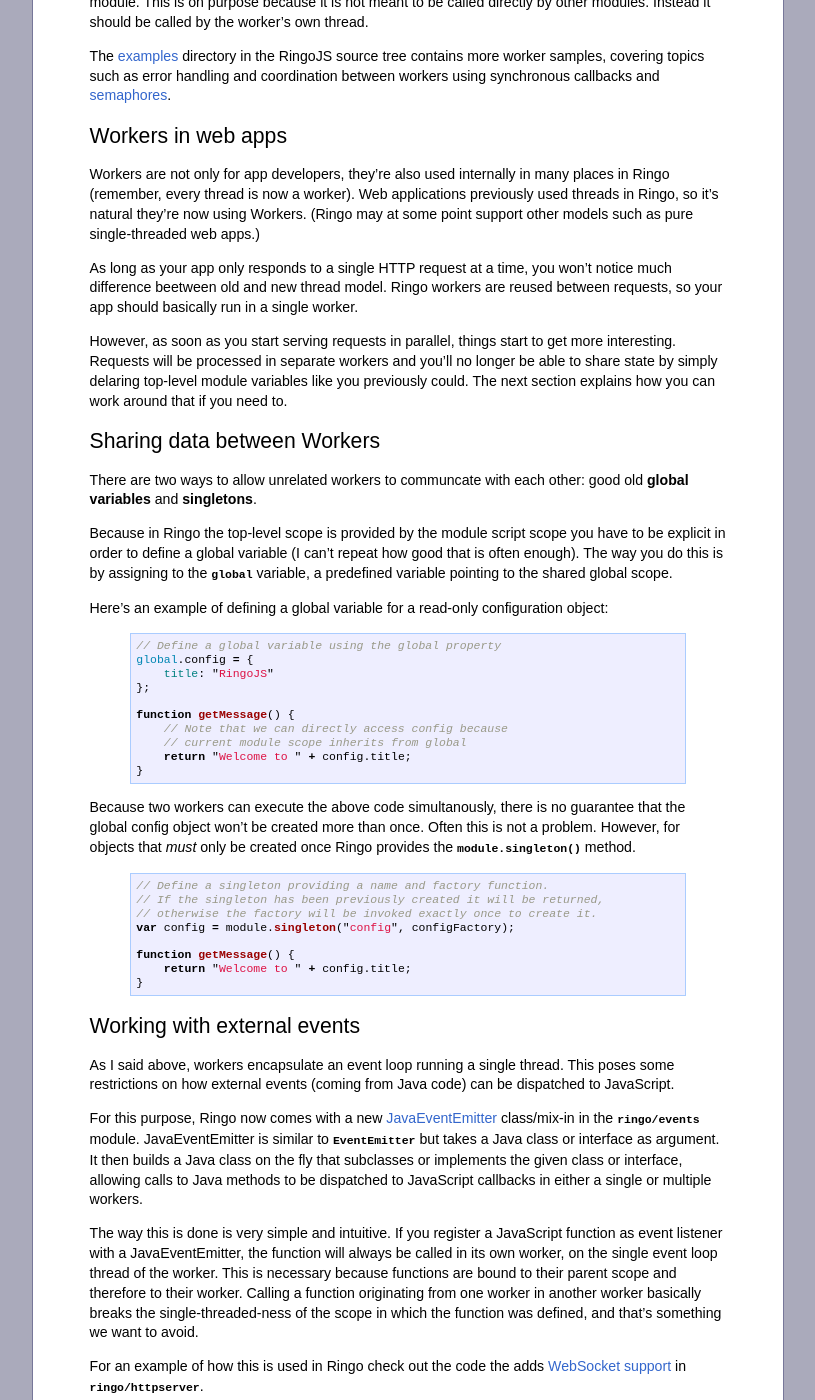
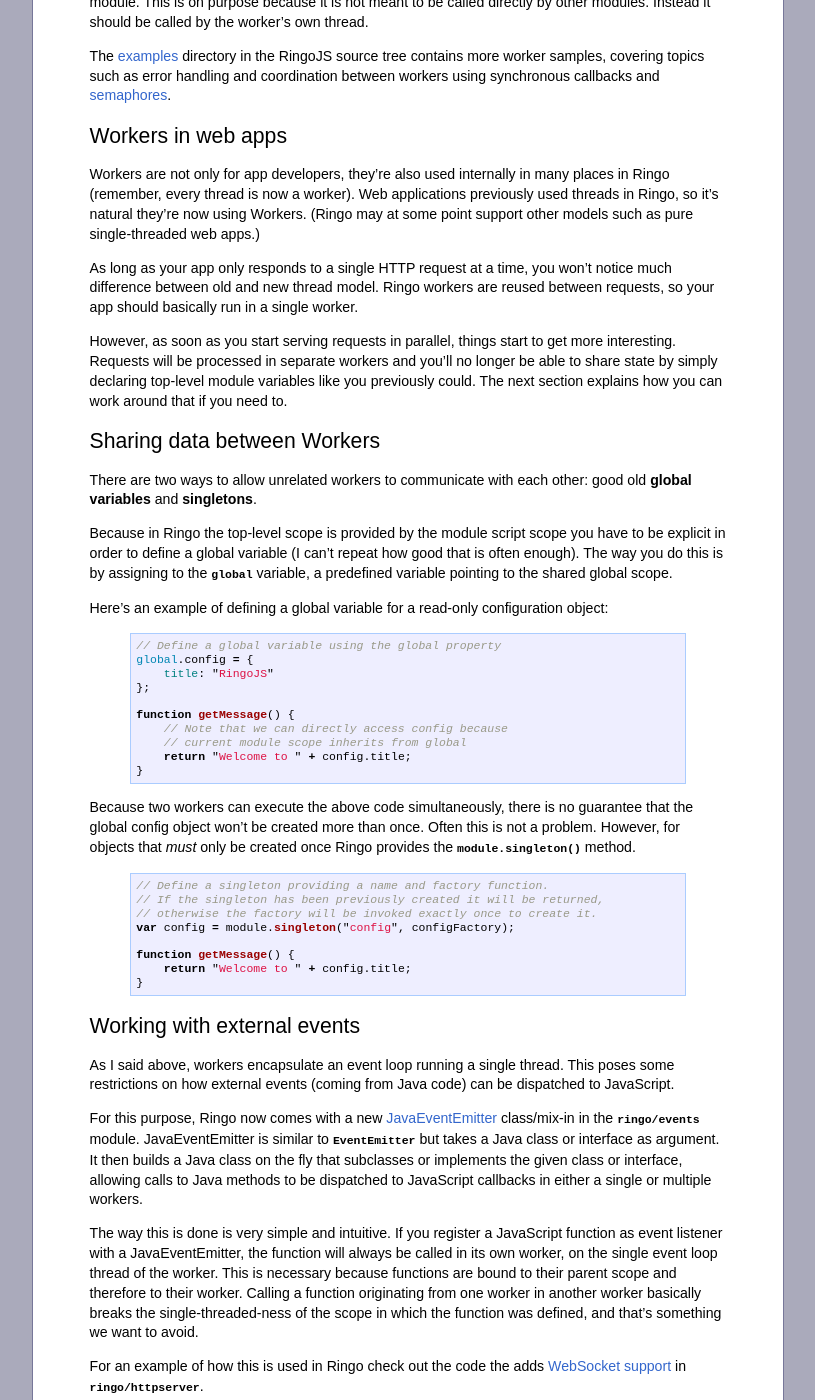
Before and after one commit to hns/hns.github.com, a Jekyll site: the page built from _posts/2011-11-16-workers.md, in a window 1280 px wide and 1400 px high, scrolled down 1452 px. Shown: the whole window, without its empty margins (232-1047 px from the left). Built offline with Jekyll 4.4.1, drawn with Linux system fonts in a browser that asks for light colours; comment, search, counter and statistics services are not loaded; some of the changed text lies outside the part shown.

Commit message:
fixing typos

```diff
--- a/_posts/2011-11-16-workers.md
+++ b/_posts/2011-11-16-workers.md
@@ -101,18 +101,18 @@ using Workers. (Ringo may at some point support other models such as pure
 single-threaded web apps.)
 
 As long as your app only responds to a single HTTP request at a time, you won't
-notice much difference beetween old and new thread model. Ringo workers are
+notice much difference between old and new thread model. Ringo workers are
 reused between requests, so your app should basically run in a single worker.
 
 However, as soon as you start serving requests in parallel, things start to get
 more interesting. Requests will be processed in separate workers and you'll
-no longer be able to share state by simply delaring top-level module variables
+no longer be able to share state by simply declaring top-level module variables
 like you previously could. The next section explains how you can work around
 that if you need to.
 
 ## Sharing data between Workers
 
-There are two ways to allow unrelated workers to communcate with each other:
+There are two ways to allow unrelated workers to communicate with each other:
 good old **global variables** and **singletons**.
 
 Because in Ringo the top-level scope is provided by the module script scope
@@ -136,7 +136,7 @@ function getMessage() {
 }
 {% endhighlight %}
 
-Because two workers can execute the above code simultanously, there is no
+Because two workers can execute the above code simultaneously, there is no
 guarantee that the global config object won't be created more than once. Often
 this is not a problem. However, for objects that *must* only be created once
 Ringo provides the `module.singleton()` method.
```
Also changed, not shown: other parts of _posts/2011-11-16-workers.md (+1 -1 lines).
